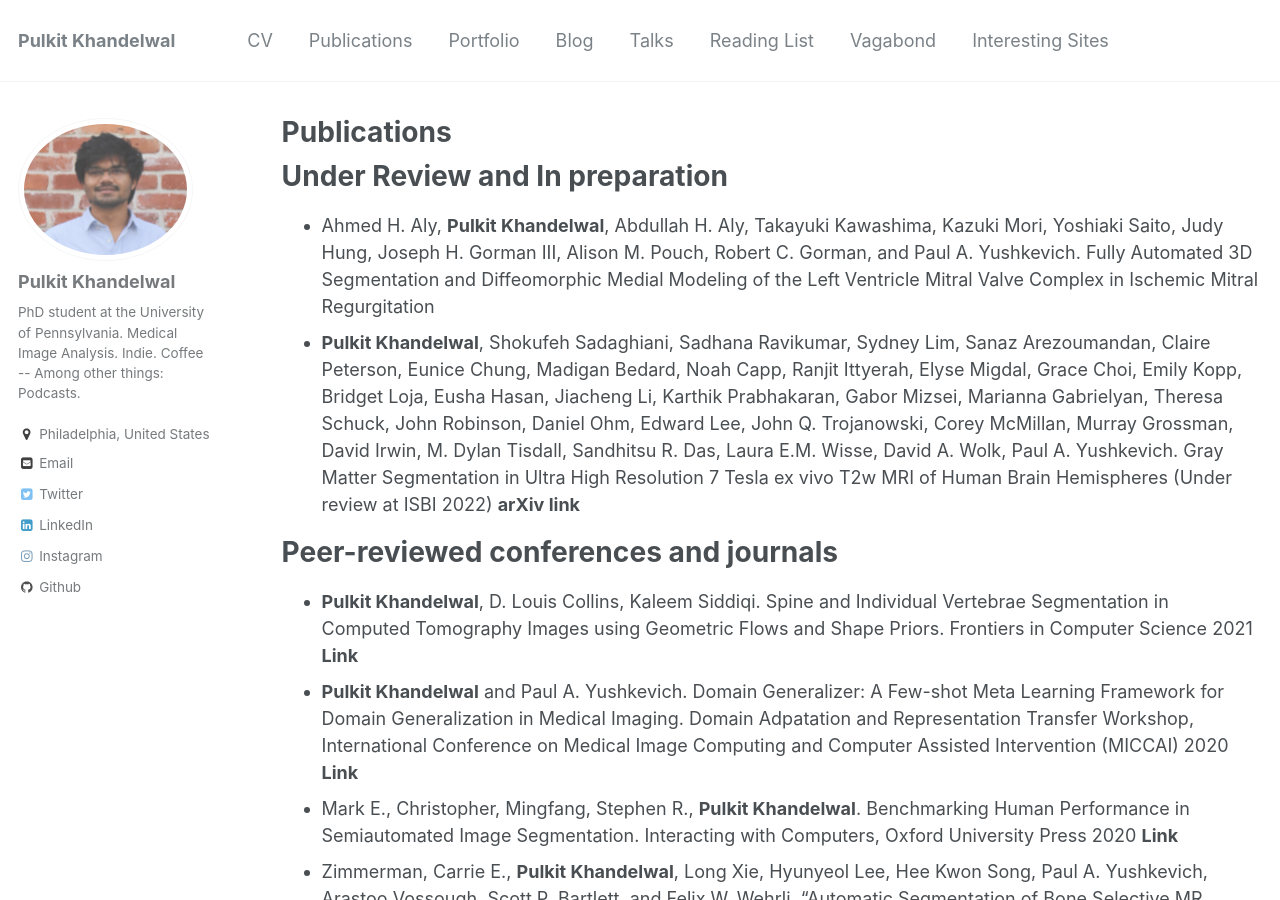
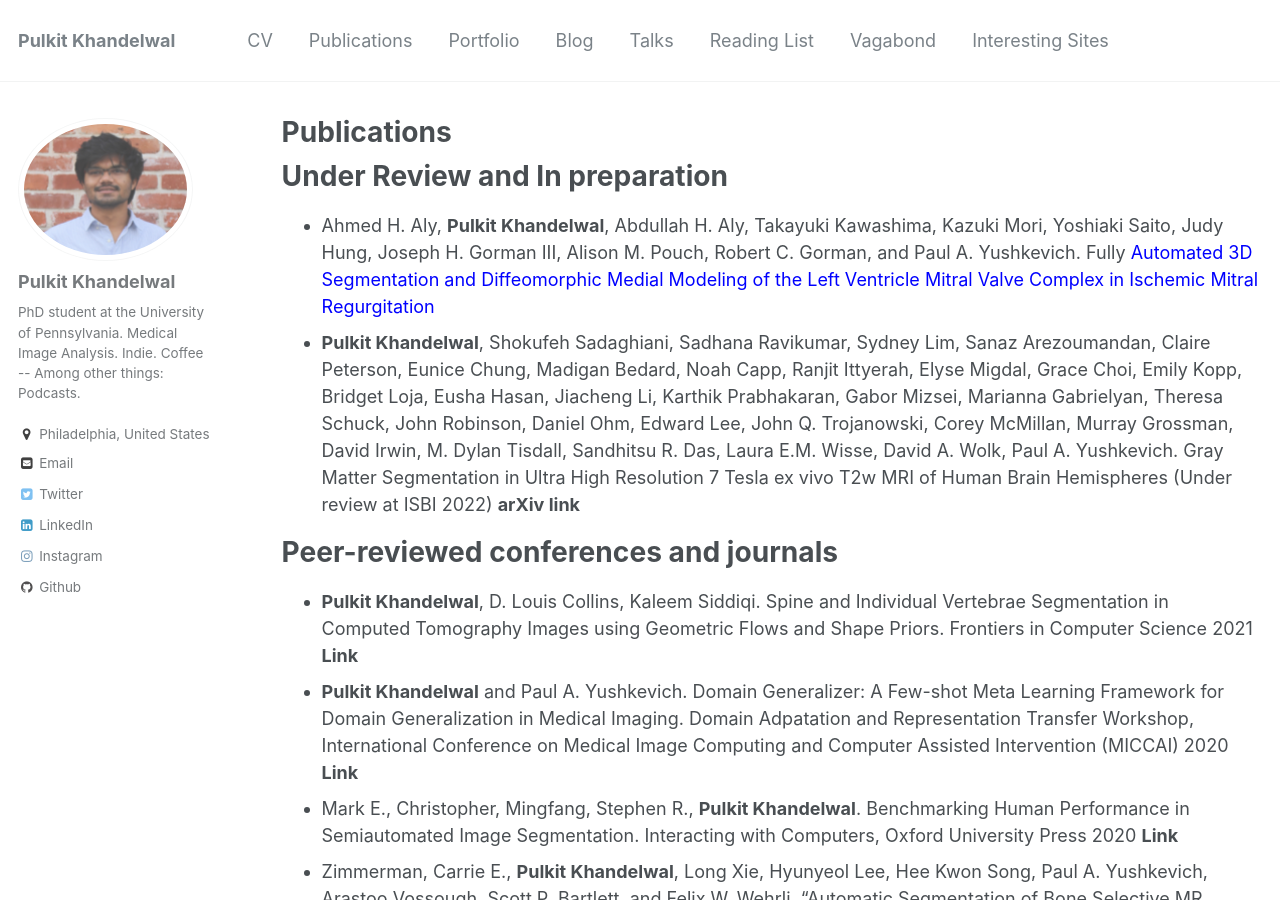
Before and after one commit to Pulkit-Khandelwal/pulkit-khandelwal.github.io, a Jekyll site: the page built from _pages/publications.md, in a window 1280 px wide and 900 px high. Built offline with Jekyll 4.4.1, drawn with Linux system fonts in a browser that asks for light colours.

Commit message:
Update publications.md

```diff
--- a/_pages/publications.md
+++ b/_pages/publications.md
@@ -5,12 +5,13 @@ permalink: /publications/
 author_profile: true
 ---
 
+
 **Under Review and In preparation**
 ======
 * Ahmed H. Aly, **Pulkit Khandelwal**, Abdullah H. Aly, Takayuki Kawashima, Kazuki Mori, Yoshiaki Saito,
 Judy Hung, Joseph H. Gorman III, Alison M. Pouch, Robert C. Gorman, and Paul A. Yushkevich. Fully
-Automated 3D Segmentation and Diffeomorphic Medial Modeling of the Left Ventricle Mitral Valve Complex
-in Ischemic Mitral Regurgitation
+<span style="color:blue">Automated 3D Segmentation and Diffeomorphic Medial Modeling of the Left Ventricle Mitral Valve Complex
+in Ischemic Mitral Regurgitation</span>
 * **Pulkit Khandelwal**, Shokufeh Sadaghiani, Sadhana Ravikumar, Sydney Lim, Sanaz Arezoumandan, Claire Peterson, Eunice Chung, Madigan Bedard, Noah Capp, Ranjit Ittyerah, Elyse Migdal, Grace Choi, Emily Kopp, Bridget Loja, Eusha Hasan, Jiacheng Li, Karthik Prabhakaran, Gabor Mizsei, Marianna Gabrielyan, Theresa Schuck, John Robinson, Daniel Ohm, Edward Lee, John Q. Trojanowski, Corey McMillan, Murray Grossman, David Irwin, M. Dylan Tisdall, Sandhitsu R. Das, Laura E.M. Wisse, David A. Wolk, Paul A. Yushkevich. Gray Matter Segmentation in Ultra High Resolution 7 Tesla ex vivo T2w MRI of Human Brain Hemispheres (Under review at ISBI 2022) [**arXiv link**](https://arxiv.org/abs/2110.07711)
 
 
```
